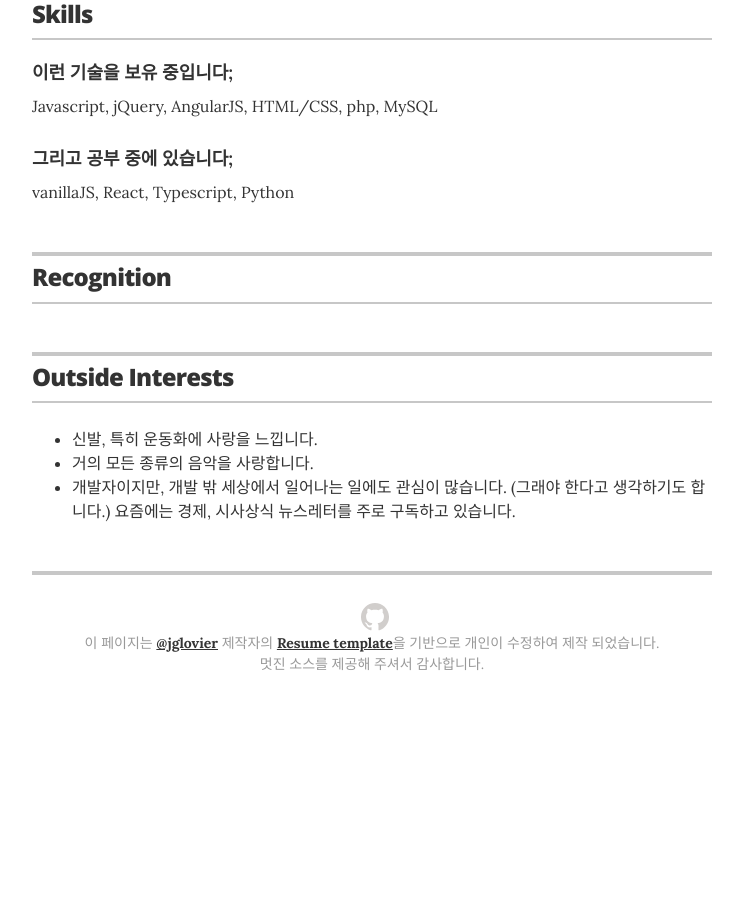
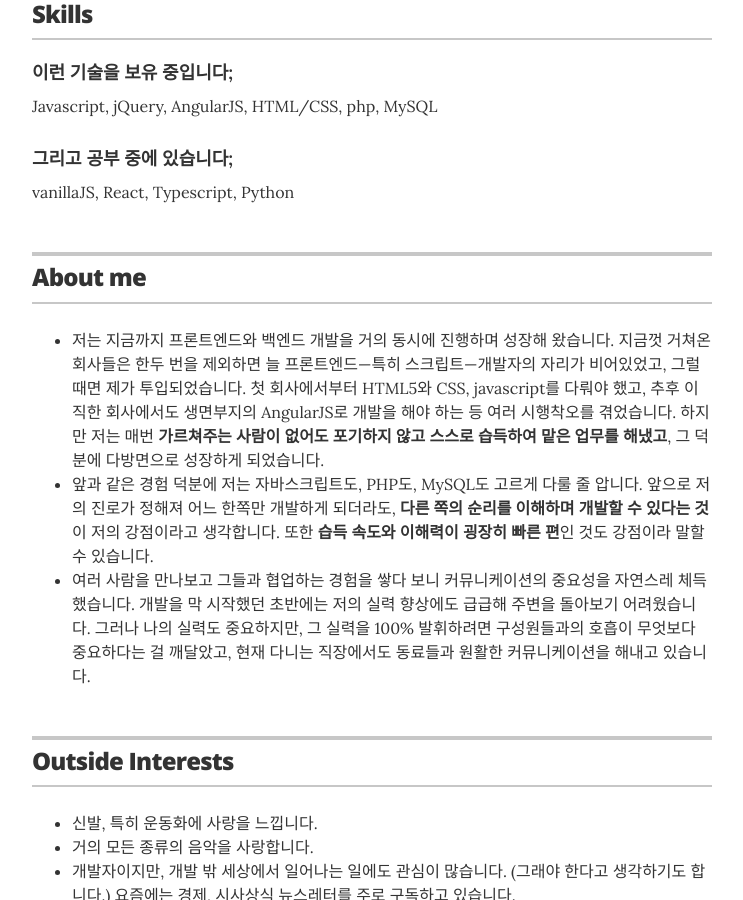
Before and after one commit to ben-log/ben-log.github.io, a Jekyll site: the page built from index.html, in a window 1280 px wide and 900 px high, scrolled down 1990 px. Shown: the whole window, without its empty margins (268-1011 px from the left). Built offline with Jekyll 4.4.1, drawn with Linux system fonts in a browser that asks for light colours; before the commit the page ends 2713 px from its top, so only the background shows below that.

Commit message:
About me 추가

```diff
--- a/_config.yml
+++ b/_config.yml
@@ -38,7 +38,7 @@
 resume_section_education:       true
 resume_section_projects:        true
 resume_section_skills:          true
-resume_section_recognition:     true
+resume_section_aboutme:         true
 resume_section_links:           false
 resume_section_associations:    false
 resume_section_interests:       true
--- /dev/null
+++ b/_data/aboutme.yml
@@ -0,0 +1,4 @@
+# aboutme
+- description: 저는 지금까지 프론트엔드와 백엔드 개발을 거의 동시에 진행하며 성장해 왔습니다. 지금껏 거쳐온 회사들은 한두 번을 제외하면 늘 프론트엔드&mdash;특히 스크립트&mdash;개발자의 자리가 비어있었고, 그럴 때면 제가 투입되었습니다. 첫 회사에서부터 HTML5와 CSS, javascript를 다뤄야 했고, 추후 이직한 회사에서도 생면부지의 AngularJS로 개발을 해야 하는 등 여러 시행착오를 겪었습니다. 하지만 저는 매번 <b>가르쳐주는 사람이 없어도 포기하지 않고 스스로 습득하여 맡은 업무를 해냈고</b>, 그 덕분에 다방면으로 성장하게 되었습니다.
+- description: 앞과 같은 경험 덕분에 저는 자바스크립트도, PHP도, MySQL도 고르게 다룰 줄 압니다. 앞으로 저의 진로가 정해져 어느 한쪽만 개발하게 되더라도, <b>다른 쪽의 순리를 이해하며 개발할 수 있다는 것</b>이 저의 강점이라고 생각합니다. 또한 <b>습득 속도와 이해력이 굉장히 빠른 편</b>인 것도 강점이라 말할 수 있습니다.
+- description: 여러 사람을 만나보고 그들과 협업하는 경험을 쌓다 보니 커뮤니케이션의 중요성을 자연스레 체득했습니다. 개발을 막 시작했던 초반에는 저의 실력 향상에도 급급해 주변을 돌아보기 어려웠습니다. 그러나 나의 실력도 중요하지만, 그 실력을 100% 발휘하려면 구성원들과의 호흡이 무엇보다 중요하다는 걸 깨달았고, 현재 다니는 직장에서도 동료들과 원활한 커뮤니케이션을 해내고 있습니다.
--- a/_layouts/resume.html
+++ b/_layouts/resume.html
@@ -136,21 +136,21 @@
       <!-- end Skills -->
       {% endif %}
 
-      {% if site.resume_section_recognition %}
+      {% if site.resume_section_aboutme %}
       <!-- begin Recognition -->
       <section class="content-section">
 
         <header class="section-header">
-          <h2>Recognition</h2>
+          <h2>About me</h2>
         </header>
 
-        {% for recognition in site.data.recognitions %}
         <div class="resume-item">
-          <h3 class="resume-item-title" itemprop="award">{{ recognition.award }}</h3>
-          <h4 class="resume-item-details">{{ recognition.organization }} &bull; {{ recognition.year }}</h4>
-          <p class="resume-item-copy">{{ recognition.summary }}</p>
+          <ul class="resume-item-list">
+            {% for aboutme in site.data.aboutme %}
+            <li>{{ aboutme.description }}</li>
+            {% endfor %}
+          </ul>
         </div>
-        {% endfor %}
 
       </section>
       <!-- end Recognition -->
```
Also changed, not shown: _data/recognitions.yml (deleted, +0 -10 lines).
